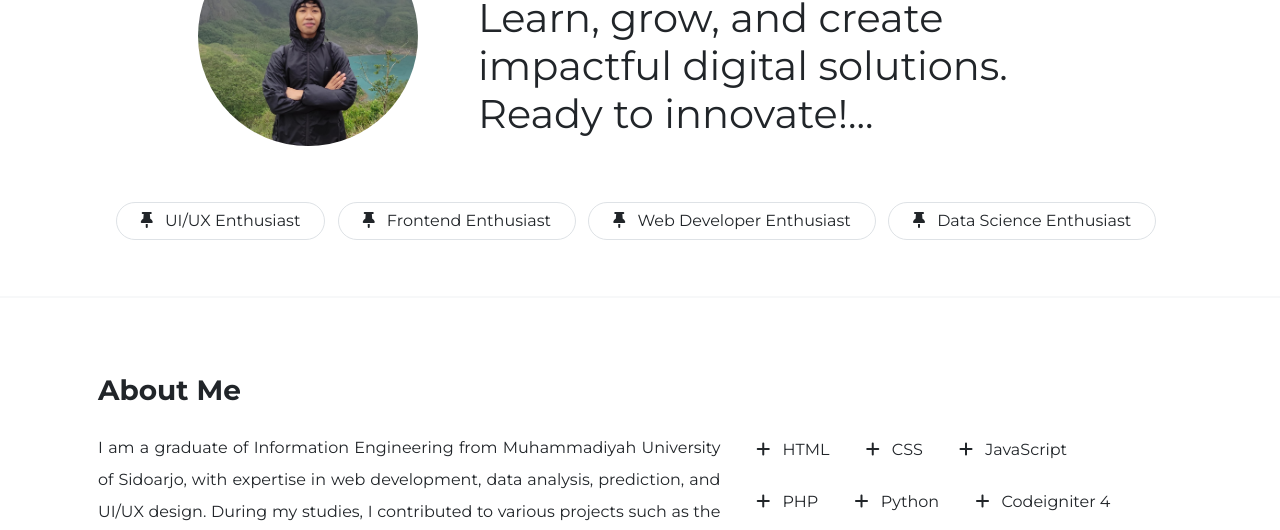
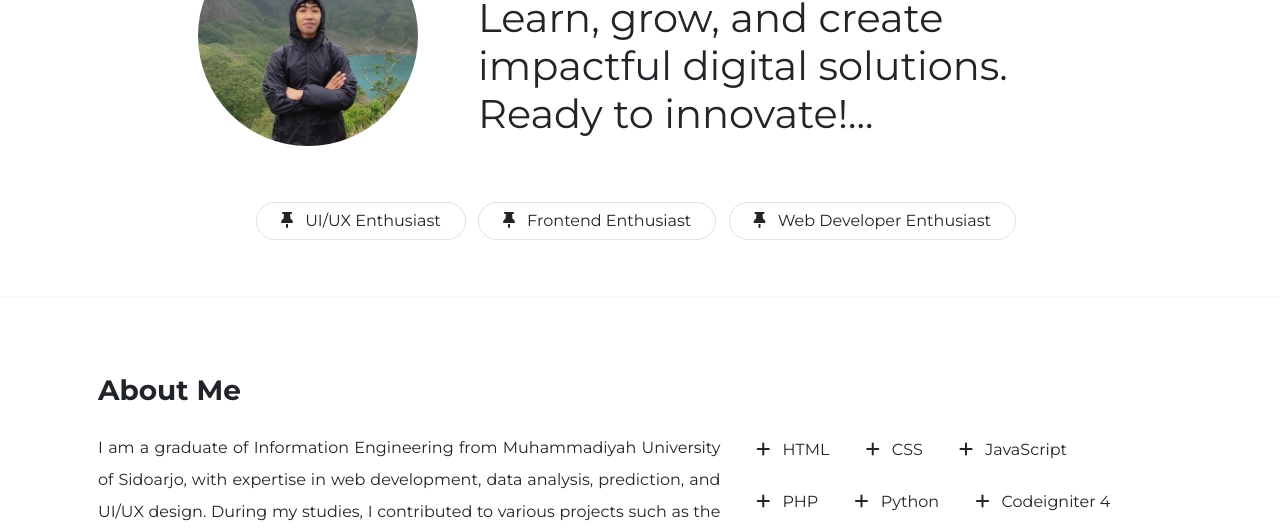
Before and after one commit to zendhiyb/portfolio, a plain HTML site: page index.html in a window 1280 px wide. Shown: the part 270-800 px from the top of the page. Drawn offline with nearby package versions, Linux system fonts and the light colour scheme.

Commit message:
Update index.html

```diff
--- a/index.html
+++ b/index.html
@@ -124,10 +124,10 @@
             <i class="fa-solid fa-thumbtack me-2 text-dark"></i>
             <span class="fs-6 text-dark">Web Developer Enthusiast</span>
           </div>
-          <div class="btn btn-outline-light rounded-5 border px-4 mb-3 me-2">
+<!--           <div class="btn btn-outline-light rounded-5 border px-4 mb-3 me-2">
             <i class="fa-solid fa-thumbtack me-2 text-dark"></i>
             <span class="fs-6 text-dark">Data Science Enthusiast</span>
-          </div>
+          </div> -->
           <!-- <div class="btn btn-outline-light rounded-5 border px-4 mb-3 me-2" data-aos="fade-up" data-aos-duration="1800">
             <i class="fa-solid fa-thumbtack me-2 text-dark"></i>
             <span class="fs-6 text-dark">Web Developer Enthusiast</span>
```
